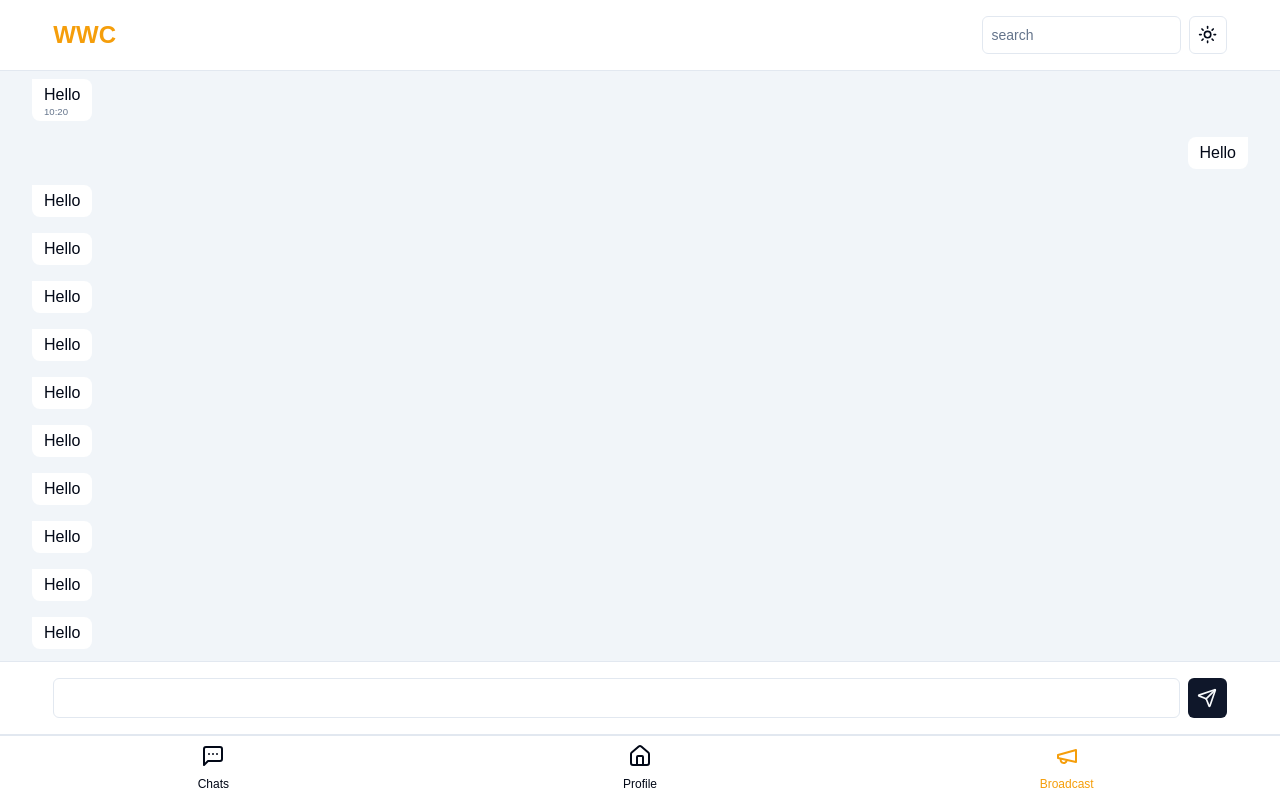
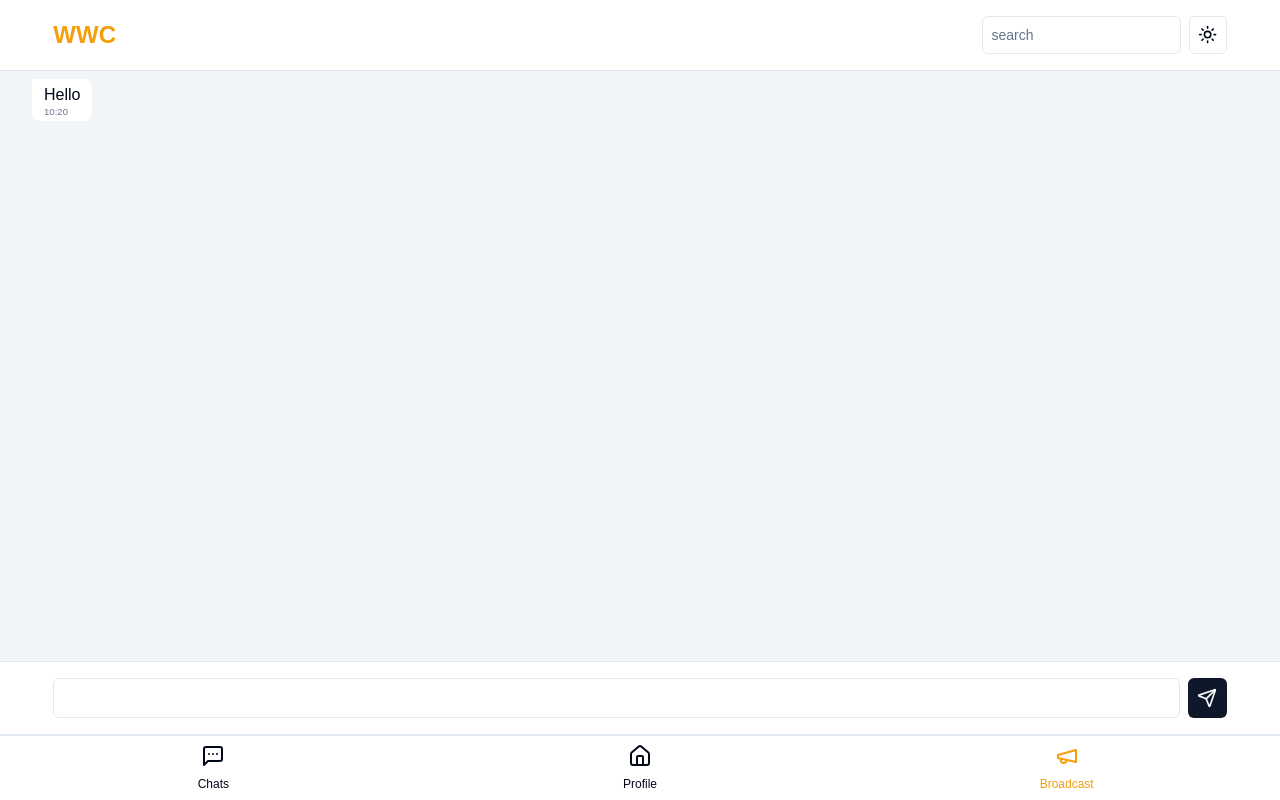
Before and after one commit to RPJ-Overseas-Exim/yp-messenger-next, a Next.js app: page /messenger/broadcast in a window 1280 px wide. Built offline with nearby package versions, Linux system fonts and the light colour scheme.

Commit message:
refactored folder structre and added chat to message link

```diff
--- a/src/app/messenger/layout.tsx
+++ b/src/app/messenger/layout.tsx
@@ -4,7 +4,7 @@ import { SideBar } from "@/components/SideBar"
 
 export default function MessengerLayout({ children }: { children: React.ReactNode }) {
     return (
-        <div className="max-h-full grid grid-rows-mainLayout">
+        <div className="h-full max-h-full grid grid-rows-mainLayout">
             <Navbar />
             {children}
             <SideBar />
--- /dev/null
+++ b/src/app/messenger/loading.tsx
@@ -0,0 +1,5 @@
+import React from "react";
+
+export default function loading(){
+    return <>...loading</>
+}
--- a/src/app/messenger/page.tsx
+++ b/src/app/messenger/page.tsx
@@ -1,10 +1,26 @@
 import React from "react"
 import { Chat } from "@/components/messenger/chats/Chat"
+import { GetRequest } from "@/lib/server-actions/request-helpers/GetRequest"
+import { Chat as ChatType } from "@/lib/types/types"
 
-export default function Chats() {
+export default async function Chats() {
+    let chats: ChatType[] | undefined = undefined ;
+
+    try {
+        const res = await GetRequest("/chats")
+        console.log(res)
+        if (res?.data) chats = res.data
+    } catch (e) {
+        console.log(e)
+    }
+
     return (
         <main className="h-full">
-            <Chat />
+            {
+                chats?.map(chat => {
+                    return <Chat key={chat.id} chatId={chat.id} name={chat.memberTwo} lastMessage={chat.lastMessage || ""} />
+                })
+            }
         </main>
     )
 }
--- a/src/app/page.tsx
+++ b/src/app/page.tsx
@@ -5,8 +5,8 @@ import { zodResolver } from "@hookform/resolvers/zod"
 import { Button } from "@/components/ui/button"
 import { Form } from "@/components/ui/form"
 import { CustomFormField } from "@/components/CustomFormField"
-import { LoginFormSchema } from "@/lib/formSchema"
-import type { LoginForm } from "@/lib/types"
+import { LoginFormSchema } from "@/lib/types/formSchema"
+import type { LoginForm } from "@/lib/types/formSchema"
 import Link from "next/link"
 import { Login } from "@/lib/server-actions/Login"
 import { useRouter } from "next/navigation"
--- a/src/app/register/page.tsx
+++ b/src/app/register/page.tsx
@@ -1,8 +1,8 @@
 "use client"
 import { useForm } from "react-hook-form";
 import { zodResolver } from "@hookform/resolvers/zod";
-import { RegisterFormSchema } from "@/lib/formSchema"
-import type { RegisterForm } from "@/lib/types"
+import { RegisterFormSchema } from "@/lib/types/formSchema"
+import type { RegisterForm } from "@/lib/types/types"
 import { CustomFormField } from "@/components/CustomFormField";
 import { Form } from "@/components/ui/form"
 import { Button } from "@/components/ui/button";
--- a/src/components/messenger/UserIcon.tsx
+++ b/src/components/messenger/UserIcon.tsx
@@ -3,7 +3,7 @@ import { UserRound } from "lucide-react"
 
 export function UserIcon() {
     return (
-        <div className="rounded-full p-2 bg-muted border-border">
+        <div className="hover:bg-white rounded-full p-2 bg-muted border-border">
             <UserRound size={48}/>
         </div>
     )
--- a/src/components/messenger/chat-message/MessageList.tsx
+++ b/src/components/messenger/chat-message/MessageList.tsx
@@ -6,30 +6,6 @@ export function MessageList() {
         <section className="bg-muted max-h-full overflow-auto flex-1">
         <div className="w-[95%] mx-auto">
             <Message time={"10:20"}>Hello</Message>
-            <Message self={true}>Hello</Message>
-            <Message>Hello</Message>
-            <Message>Hello</Message>
-            <Message>Hello</Message>
-            <Message>Hello</Message>
-            <Message>Hello</Message>
-            <Message>Hello</Message>
-            <Message>Hello</Message>
-            <Message>Hello</Message>
-            <Message>Hello</Message>
-            <Message>Hello</Message>
-            <Message>Hello</Message>
-            <Message>Hello</Message>
-            <Message>Hello</Message>
-            <Message>Hello</Message>
-            <Message>Hello</Message>
-            <Message>Hello</Message>
-            <Message>Hello</Message>
-            <Message>Hello</Message>
-            <Message>Hello</Message>
-            <Message>Hello</Message>
-            <Message>Hello</Message>
-            <Message>Hello</Message>
-            <Message>Hello</Message>
         </div>
         </section>
     )
--- a/src/components/messenger/chats/Chat.tsx
+++ b/src/components/messenger/chats/Chat.tsx
@@ -7,18 +7,20 @@ import {
     CardTitle,
 } from "@/components/ui/card"
 import { UserIcon } from "@/components/messenger/UserIcon"
+import Link from "next/link"
 
-export function Chat() {
+export function Chat({ name, lastMessage, chatId }: { name: string, lastMessage?: string, chatId: string }) {
     return (
-        <Card className="flex gap-4 border-none shadow-none items-center py-2 w-11/12 mx-auto">
-            <CardHeader className="p-0">
-                <UserIcon />
-            </CardHeader>
-            <CardContent className="p-0">
-                <CardTitle className="text-lg">Chat Name</CardTitle>
-                <p className="text-muted-foreground text-sm">last message</p>
-            </CardContent>
-        </Card>
-
+        <Link href={`/messenger/${chatId}`} className="block active:bg-muted">
+            <Card className="flex active:bg-muted gap-4 border-none shadow-none items-center py-2 w-11/12 mx-auto">
+                <CardHeader className="p-0">
+                    <UserIcon />
+                </CardHeader>
+                <CardContent className="hover:bg-muted focus:bg-muted p-0">
+                    <CardTitle className="text-lg">{name}</CardTitle>
+                    <p className="text-muted-foreground text-sm">{lastMessage || "No Messages, Say Hi!"}</p>
+                </CardContent>
+            </Card>
+        </Link>
     )
 }
--- a/src/lib/server-actions/request-helpers/utils.ts
+++ b/src/lib/server-actions/request-helpers/utils.ts
@@ -1,5 +1,5 @@
 import { env } from "@/env";
 
 export function GetBaseURL(){
-    return env.API_URL + env.API_VER
+    return env.API_URL + "/api/v" + env.API_VER
 }
--- a/src/lib/types.ts
+++ /dev/null
@@ -1,5 +0,0 @@
-import { z } from "zod"
-import { LoginFormSchema, RegisterFormSchema } from "./formSchema"
-
-export type LoginForm = z.infer<typeof LoginFormSchema>
-export type RegisterForm = z.infer<typeof RegisterFormSchema>
--- a/src/lib/formSchema.ts
+++ b/src/lib/types/formSchema.ts
@@ -5,9 +5,13 @@ export const LoginFormSchema = z.object({
     password: z.string().min(3).max(16),
 })
 
+export type LoginForm = z.infer<typeof LoginFormSchema>
+
 export const RegisterFormSchema = z.object({
     username: z.string().min(3),
     email: z.string().email(),
     password: z.string().min(3).max(16),
     cpassword: z.string().min(3).max(16)
 })
+
+export type RegisterForm = z.infer<typeof RegisterFormSchema>
--- /dev/null
+++ b/src/lib/types/types.ts
@@ -0,0 +1,9 @@
+
+export type Chat = {
+    id: string,
+    memberOne: string,
+    memberTwo: string,
+    lastMessage: string,
+    lastMessageDate: Date,
+    lastSeen: Date
+}
```
